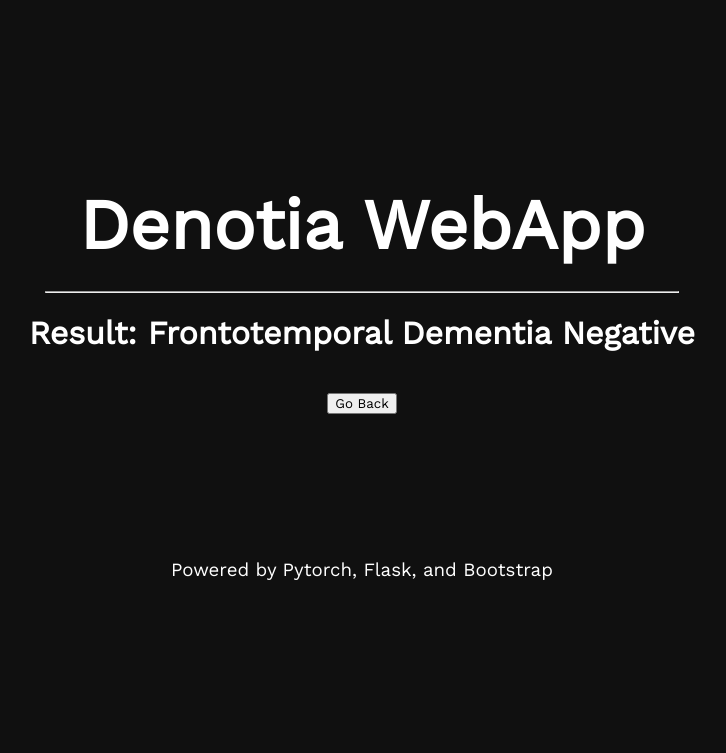
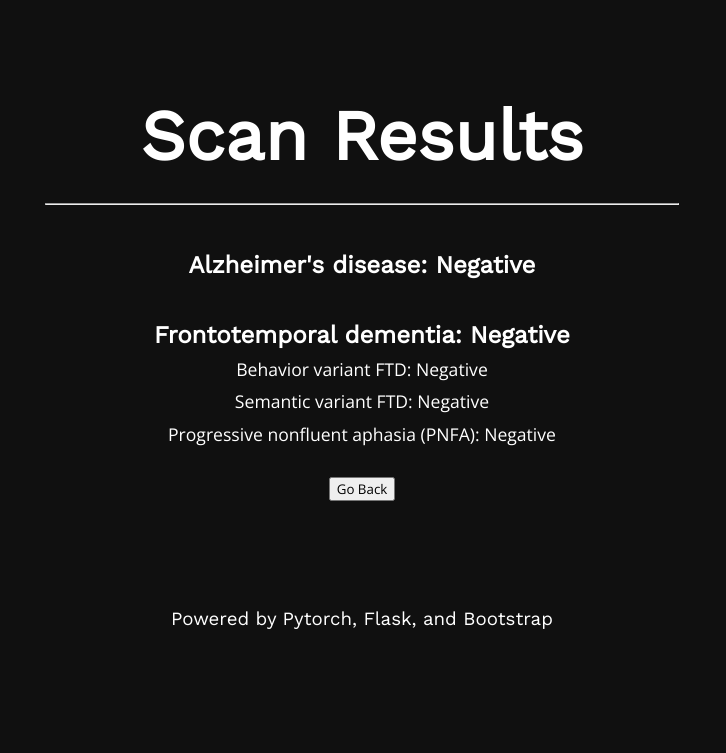
Before and after one commit to namanmodani/denotia, a Flask app: page /result/ in a window 1280 px wide. Shown: the part 55-808 px from the top of the page, without its empty margins (278-1004 px from the left). Run offline with Flask 2, Linux system fonts and the light colour scheme.

Commit message:
Update result.html

```diff
--- a/templates/result.html
+++ b/templates/result.html
@@ -3,6 +3,8 @@
 <meta charset="UTF-8">
 <meta name="viewport" content="width=device-width, initial-scale=1">
 <link href="https://fonts.googleapis.com/css2?family=Work+Sans&display=swap" rel="stylesheet">
+<link href="https://fonts.googleapis.com/css2?family=Open+Sans&display=swap" rel="stylesheet">
+
 <link rel="shortcut icon" type="image/jpg" href = "https://image.flaticon.com/icons/png/512/3004/3004458.png">
 
 
@@ -15,13 +17,22 @@
     font-weight: bold;
 }
 
+h2 {
+  font-family: "Work Sans";
+  color: white;
+  text-align: center;
+  vertical-align: middle;
+  font-weight: bold;
+
+}
+
 body, html {height: 100%; background-color: #101010; overflow-y: hidden;}
 
-p {font-family: "Work Sans"; padding-top: 9%; font-size: 70px; margin-bottom: 2%;}
+p {font-family: "Work Sans"; padding-top: 2%; font-size: 70px; margin-bottom: 2%;}
 
 input {
     size: 100px;
-    font-family: 'Work Sans';
+    font-family: 'Open Sans';
 }
 
 .header {
@@ -34,7 +45,7 @@
 }
 
 .footer {
-    padding-top: 10%;
+    padding-top: 7%;
     font-weight: normal;
 }
 
@@ -53,23 +64,44 @@
   -webkit-text-fill-color: #a9a9a9;
   transition: 1s;
 }
-</style>
 
+.subtype {
+  font-family: 'Open Sans';
+  font-weight: normal;
+  font-size: 110%;
+  line-height: 1em;
+}
+
+.ftld {
+  line-height: 1em;
+  margin-bottom: 0;
+  padding-bottom: 0;
+}
+
+.alz {
+  margin-bottom: 1.8em;
+}
 
 </style>
 
-<!---Flask--->
+<!---flask--->
 
 <title>Denotia WebApp</title>
 
 <body>
-    <h3 class = header><a href = "{{ url_for ('faq') }}" class = link>Frequently Asked Questions</a> | <a href = "{{ url_for ('about') }}" class = link>About Us</a></h3>
-<p>Denotia WebApp</p>
-<hr width="50%">
-<h1> Result: Frontotemporal Dementia Negative </h1>
+
+<h3 class = header><a href = "{{ url_for ('faq') }}" class = link>Frequently Asked Questions</a> | <a href = "{{ url_for ('about') }}" class = link>About Us</a></h3>
+
+<p> Scan Results </p>
+<hr width="50%"> <br>
+<h2 class = alz> Alzheimer's disease: Negative </h2>
+<h2 class = ftld> Frontotemporal dementia: Negative </h2>
+<h2 class = subtype> Behavior variant FTD: Negative </h2>
+<h2 class = subtype> Semantic variant FTD: Negative </h2>
+<h2 class = subtype> Progressive nonfluent aphasia (PNFA): Negative </h2>
 <br>
 <a href = "{{ url_for ('index') }}"><input type = button value = 'Go Back'></a>
-<br>
+
 <h3 class = footer> Powered by Pytorch, Flask, and Bootstrap </h3>
 
 </body>
```
